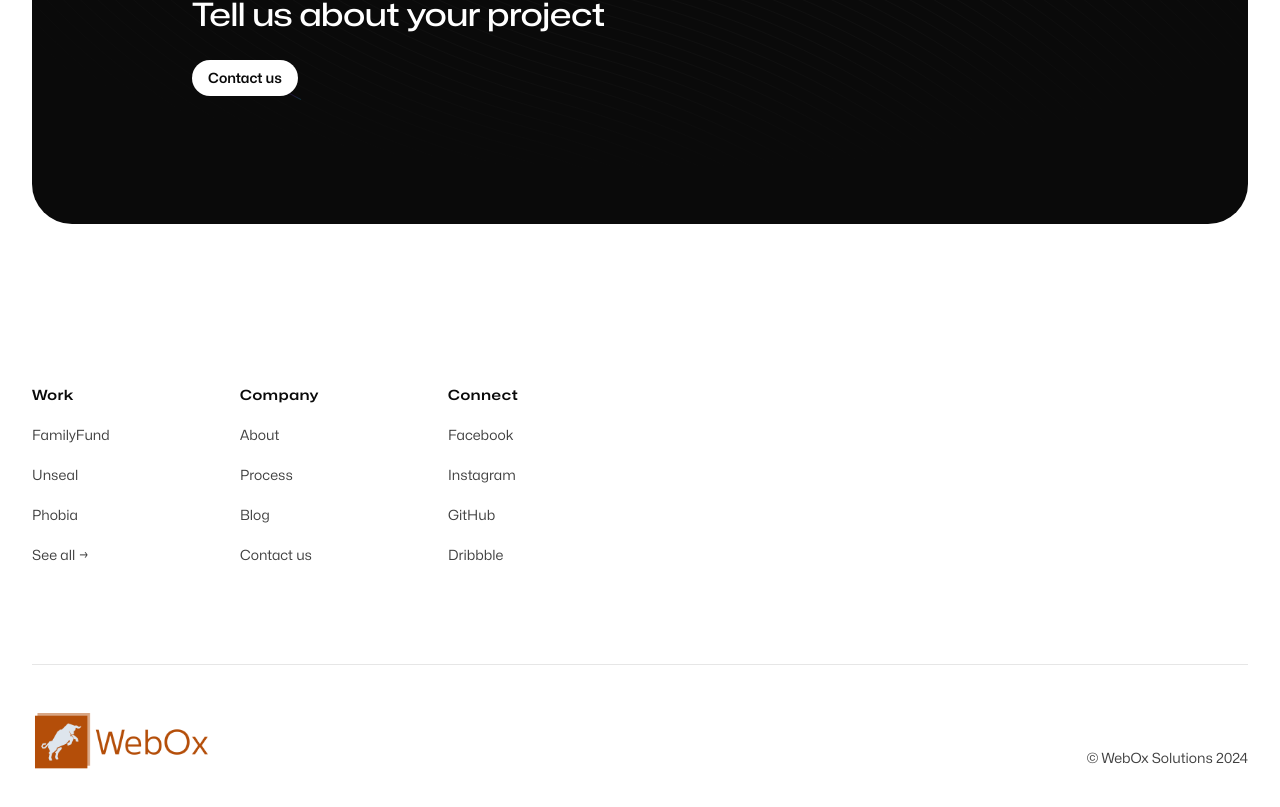
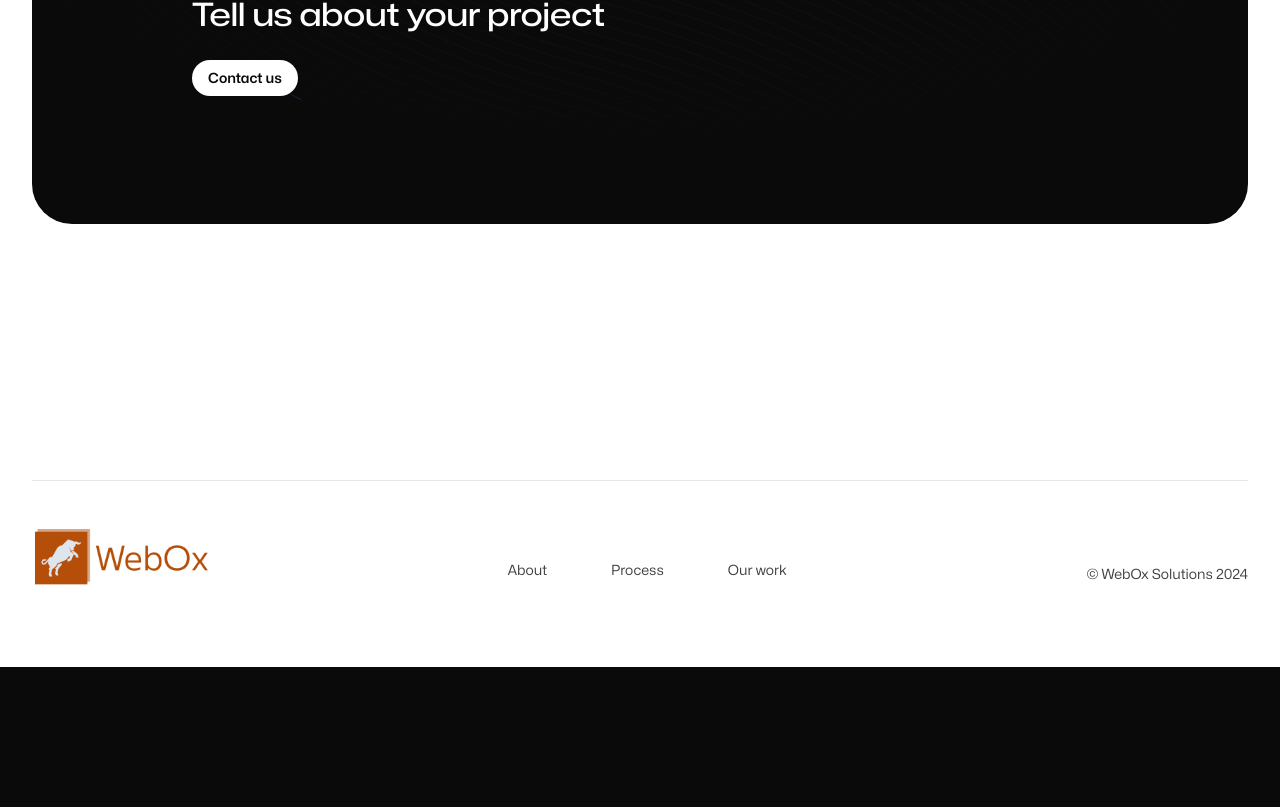
Before and after one commit to elehma4/webox.tech, a Next.js app: page / in a window 1280 px wide. Shown: the part 3413-4220 px from the top of the page. After the commit the page ends 4080 px from the top, so only its background shows below. Built offline with nearby package versions, Linux system fonts and the light colour scheme.

Commit message:
display: footer

```diff
--- a/src/components/Footer.tsx
+++ b/src/components/Footer.tsx
@@ -9,60 +9,36 @@ import logo from "@/images/logos/webox-high-resolution-logo-transparent.png"
 
 const navigation = [
   {
-    title: 'Work',
-    links: [
-      { title: 'FamilyFund', href: '/work/family-fund' },
-      { title: 'Unseal', href: '/work/unseal' },
-      { title: 'Phobia', href: '/work/phobia' },
-      {
-        title: (
-          <>
-            See all <span aria-hidden="true">&rarr;</span>
-          </>
-        ),
-        href: '/work',
-      },
-    ],
-  },
-  {
     title: 'Company',
     links: [
       { title: 'About', href: '/about' },
       { title: 'Process', href: '/process' },
-      { title: 'Blog', href: '/blog' },
-      { title: 'Contact us', href: '/contact' },
+      { title: 'Our work', href: '/blog' },
     ],
-  },
-  {
-    title: 'Connect',
-    links: socialMediaProfiles,
   },
 ]
 
 function Navigation() {
   return (
     <nav>
-      <ul role="list" className="grid grid-cols-2 gap-8 sm:grid-cols-3">
+      <div role="list" className="grid grid-cols-1 gap-8 text-center">
         {navigation.map((section, sectionIndex) => (
-          <li key={sectionIndex}>
-            <div className="font-display text-sm font-semibold tracking-wider text-neutral-950">
-              {section.title}
-            </div>
-            <ul role="list" className="mt-4 text-sm text-neutral-700">
+          <div key={sectionIndex} className=''>
+            <div role="list" className="mt-4 text-sm text-neutral-700 lg:flex">
               {section.links.map((link, linkIndex) => (
-                <li key={linkIndex} className="mt-4">
+                <div key={linkIndex} className="py-1">
                   <Link
                     href={link.href}
-                    className="transition hover:text-neutral-950"
+                    className="transition hover:text-neutral-950 lg:px-8 sm:hover:underline"
                   >
                     {link.title}
                   </Link>
-                </li>
+                </div>
               ))}
-            </ul>
-          </li>
+            </div>
+          </div>
         ))}
-      </ul>
+      </div>
     </nav>
   )
 }
@@ -116,13 +92,11 @@ export function Footer() {
   return (
     <Container as="footer" className="mt-24 w-full sm:mt-32 lg:mt-40">
       <FadeIn>
-        <div className="grid grid-cols-1 gap-x-8 gap-y-16 lg:grid-cols-2">
-          <Navigation />
-        </div>
         <div className="mb-20 mt-24 flex flex-wrap items-end justify-between gap-x-6 gap-y-4 border-t border-neutral-950/10 pt-12">
           <Link href="/" aria-label="Home">
-            <Image src={logo} alt={'WebOx Tech Solutions'} className='w-44 h-auto' />
+            <Image src={logo} alt={'WebOx Tech Solutions'} className='w-44 h-auto my-auto max-sm:py-5' />
           </Link>
+          <Navigation />
           <p className="text-sm text-neutral-700">
             © WebOx Solutions {new Date().getFullYear()}
           </p>
```
